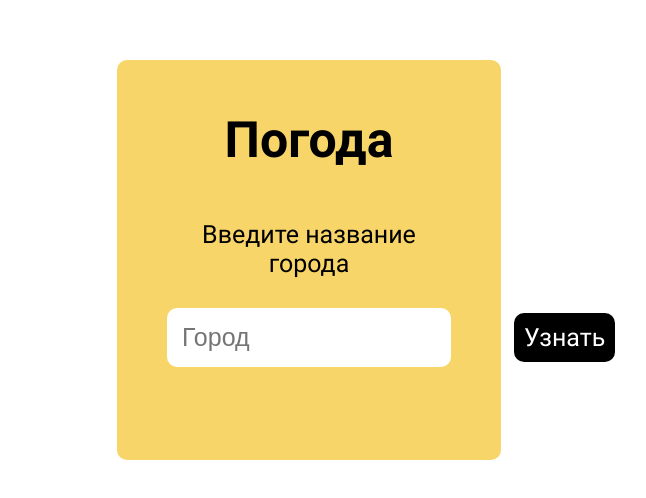
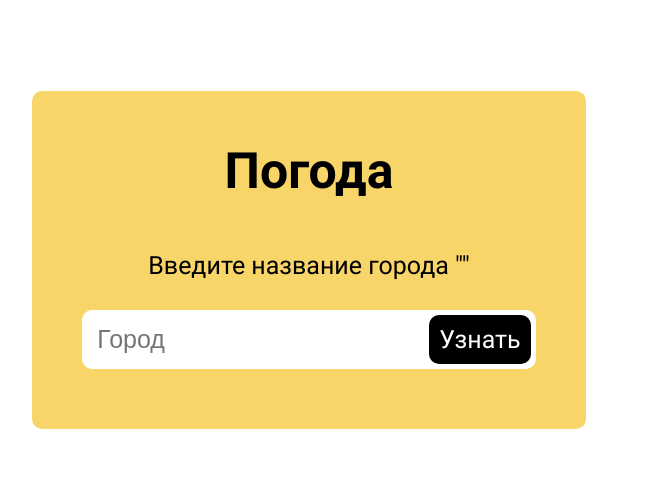
Before and after one commit to canoua/weather-app, a Vue app: page / in a window 1280 px wide. Shown: the part 140-638 px from the top of the page, without its empty margins (331-977 px from the left). Built offline with nearby package versions, Linux system fonts and the light colour scheme.

Commit message:
add min, max temp

```diff
--- a/src/App.vue
+++ b/src/App.vue
@@ -31,29 +31,30 @@
 <template>
   <div class="app">
     <h1 class="title">Погода</h1>
-    <p class="info" v-if="city!=''">Узнаем погоду в городе {{city}}</p>
-    <p class="info" v-else disabled>Введите название города {{ city }}</p>
+    <p class="info" v-if="city!=''">Узнаем погоду в городе "{{city}}"</p>
+    <p class="info" v-else disabled>Введите название города "{{ city }}"</p>
     <div class="app-box">
       <input class="input" v-model="city" type="text" placeholder="Город">
       <button class="btn" v-on:click="getWeather()">Узнать</button>
     </div>
     <div class="error">{{ error }}</div>
-    <p class="weather-number" v-if="info != null">
+    <p class="weather-temp" v-if="info != null">
       <span>
         {{ Math.round(info.main.temp) }}
       </span>
       <img class="сelsius" :src="imageSrc" alt="image">
     </p>
-    <p v-if="info !=null">
-      {{ info.main.temp_min }}
+    <p class="weather-min-temp" v-if="info !=null">
+      {{ "Минимальная температура: " + Math.round(info.main.temp_min) }}
+    </p>
+    <p class="weather-max-temp" v-if="info != null">
+      {{ "Максимальная температура: " + Math.round(info.main.temp_max) }}
     </p>
   </div>
 </template>
 
 <style>
   .app{
-    width: 100%;
-    height: 100%;
     padding: 50px;
     border-radius: 10px;
     background-color: #F8D568;
@@ -95,12 +96,19 @@
     font-size: 25px;
     font-family: 'Roboto';
   }
-  .weather-number{
+  .weather-temp,
+  .weather-min-temp,
+  .weather-max-temp{
     font-size: 40px;
     font-weight: 70;
     display: flex;
     align-items: center;
     justify-content: center;
+    margin-bottom: 20px;
+  }
+  .weather-min-temp,
+  .weather-max-temp{
+    font-size: 25px;
   }
   .сelsius{
     width: 40px;
--- a/src/assets/defaults.css
+++ b/src/assets/defaults.css
@@ -16,8 +16,6 @@ body{
 }
 
 #app{
-  width: 30%;
-  height: 50%;
   display: flex;
   justify-content: center;
   align-content: center;
```
Also changed, not shown: 1 other file (tests, documents, lock files or other folders).
